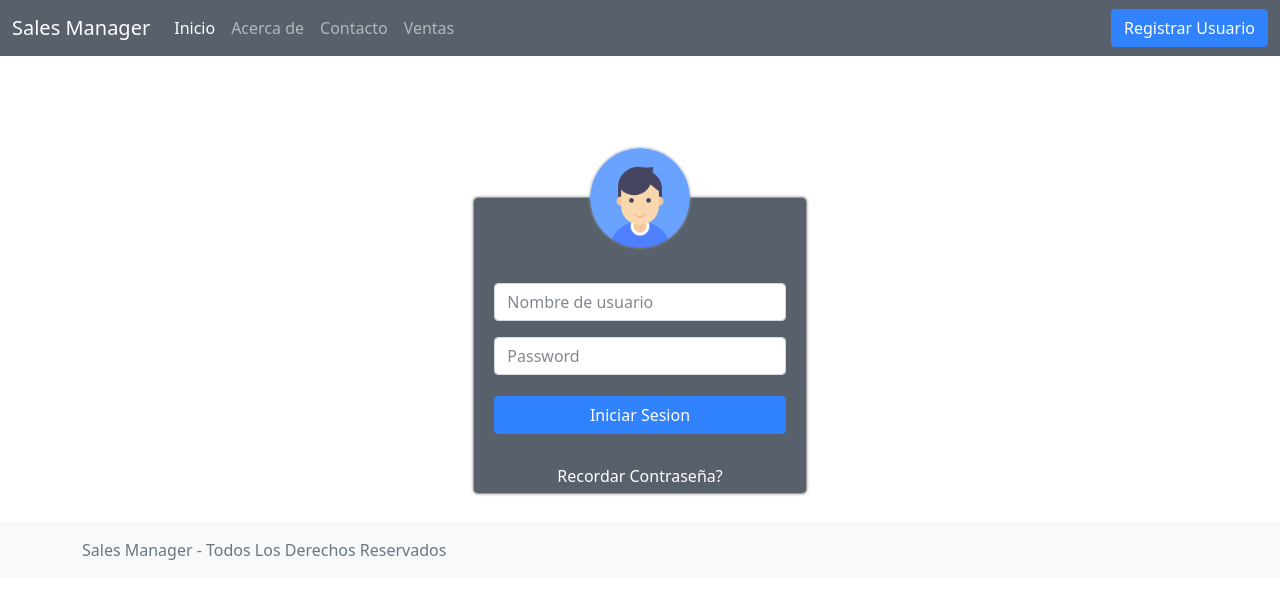
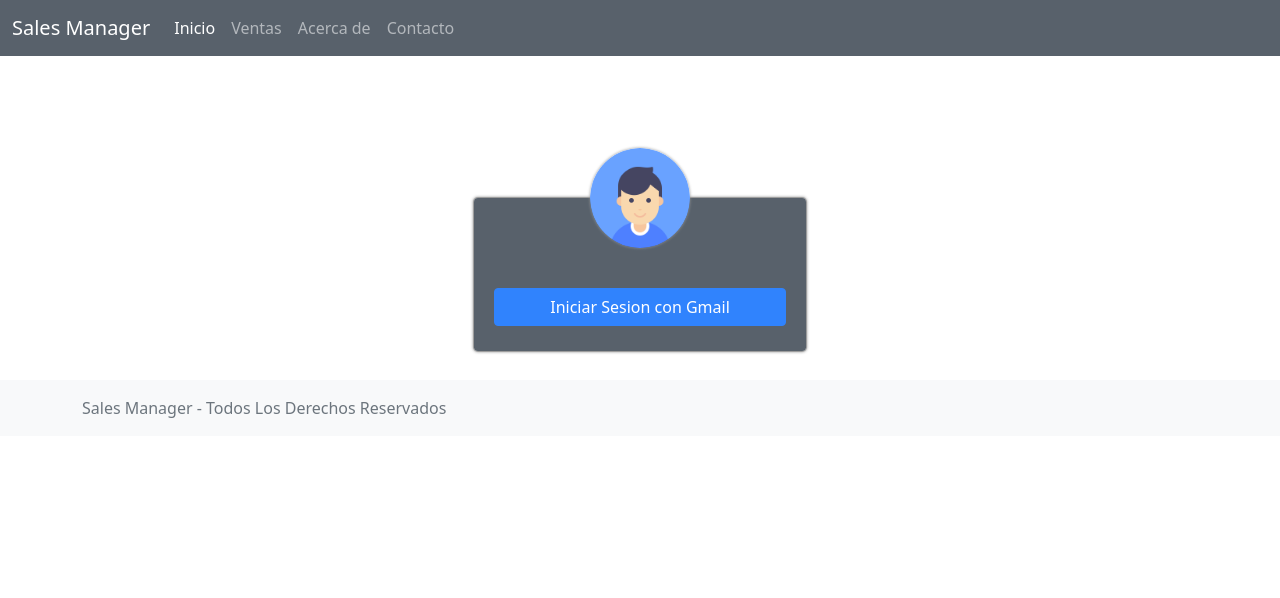
Before and after one commit to rikelme115/SALES_MANAGER, a React (Create React App) app: page / in a window 1280 px wide. Shown: the top 598 px of the page. Built offline with nearby package versions, Linux system fonts and the light colour scheme.

Commit message:
RALM Interface Iniciar con Gmail

```diff
--- a/src/componentes/LoginB.js
+++ b/src/componentes/LoginB.js
@@ -11,18 +11,12 @@
                         <img src={LoginIcon} alt="icon" />
                     </div>
                     <form class="col-12">
-                        <div class="mb-3">
-                            <input type="text" class="form-control" id="user-group" aria-describedby="emailHelp" placeholder="Nombre de usuario" />
-                        </div>
-                        <div class="mb-3">
-                            <input type="password" class="form-control" id="exampleInputPassword1" placeholder="Password" />                        </div>
+
                         <div class="d-grid gap-2">
-                            <button type="submit" class="btn btn-primary ">Iniciar Sesion</button>
+                            <button type="submit" class="btn btn-primary ">Iniciar Sesion con Gmail</button>
                         </div>
                     </form>
-                    <div class="col-12 forgot">
-                        <a href="#">Recordar Contraseña?</a>
-                    </div>
+
                 </div>
             </div>
         </div>
--- a/src/componentes/Nav.js
+++ b/src/componentes/Nav.js
@@ -15,20 +15,16 @@
                             <Link exact class="nav-link active" aria-current="page" to="/" >Inicio</Link>
                         </li>
                         <li class="nav-item">
+                            <Link exact class="nav-link" aria-current="page" to="/ventas" >Ventas</Link>
+                        </li>
+                        <li class="nav-item">
                             <Link exact class="nav-link" aria-current="page" to="/about" >Acerca de</Link>
                         </li>
                         <li class="nav-item">
                             <Link exact class="nav-link" aria-current="page" to="/contacto" >Contacto</Link>
                         </li>
-                        <li class="nav-item">
-                            <Link exact class="nav-link" aria-current="page" to="/ventas" >Ventas</Link>
-                        </li>
+                    </ul>
 
-
-                    </ul>
-                    <form class="d-flex">
-                        <button class="btn btn-outline-primary bg-btn" type="submit">Registrar Usuario</button>
-                    </form>
                 </div>
             </div>
         </nav>
```
